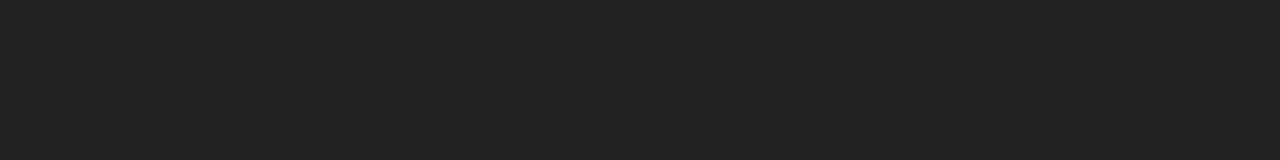
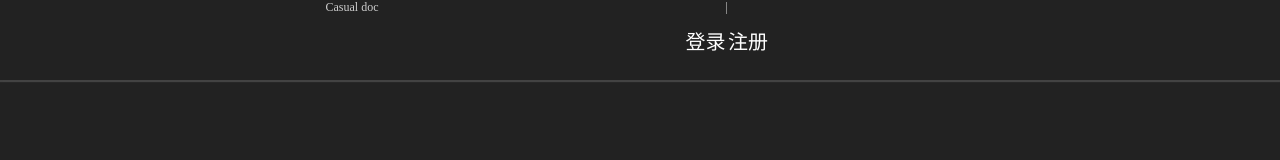
Before and after one commit to 2020-Summer-Project-Workgroup/2020-Summer-Project, a Vue app in the folder Vue/: page / in a window 1280 px wide. Shown: the top 160 px of the page. Built offline with nearby package versions, Linux system fonts and the light colour scheme.

Commit message:
Insert TabBar into the main application

```diff
--- a/Vue/src/App.vue
+++ b/Vue/src/App.vue
@@ -1,22 +1,25 @@
 <template>
   <div id="app">
+    <TabBar/>
     <Welcome/>
   </div>
 </template>
 
 <script>
 import Welcome from "@/views/welcome/Welcome";
+import TabBar from "@/component/tarBar/TabBar";
 export default {
   name: 'App',
   components: {
+    TabBar,
     Welcome
   }
 }
 </script>
 
 <style>
-body {
-  font-size: 15px;
+html body {
+  font-size: 12px;
   margin: 0;
   padding: 0;
 }
```
